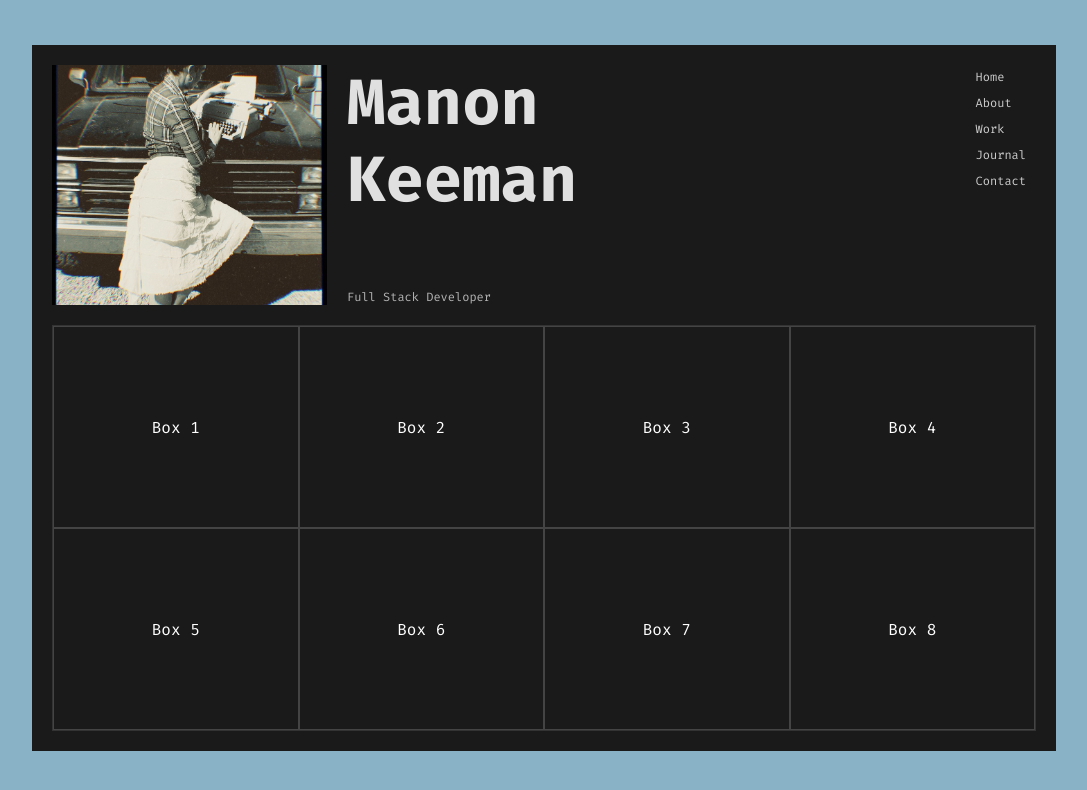
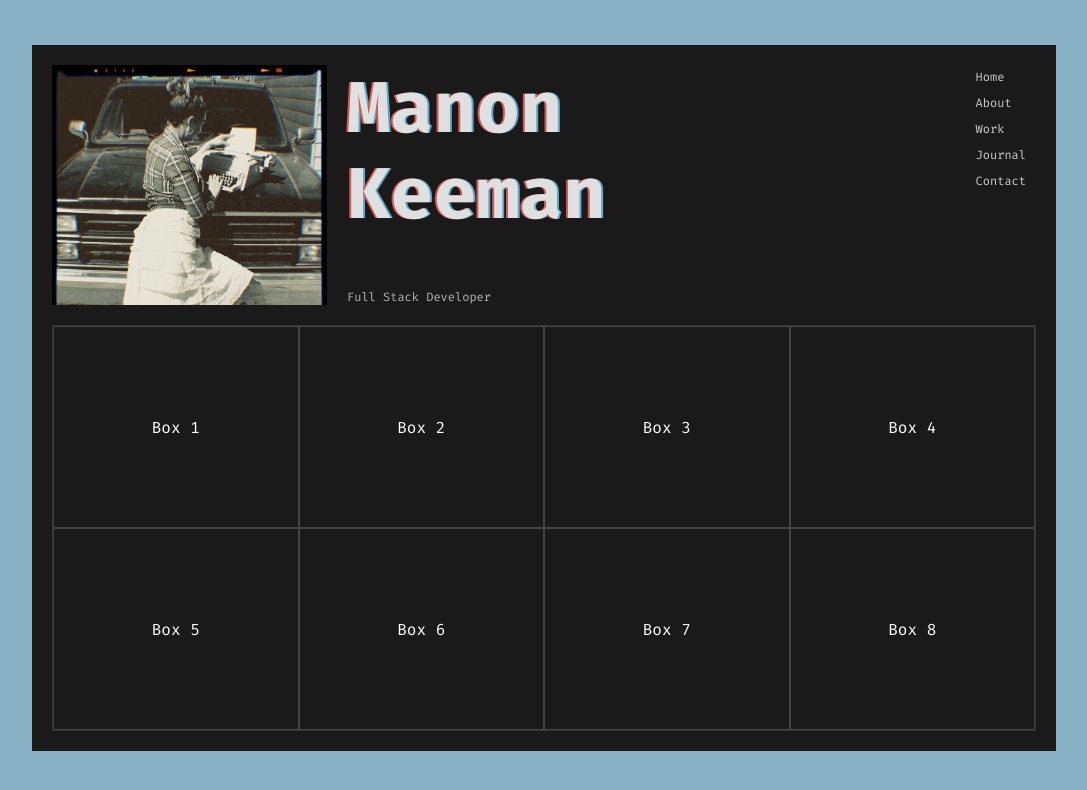
Before and after one commit to manonkeeman/manonkeeman, a React (Vite) app: page / in a window 1280 px wide. Shown: the top 790 px of the page, without its empty margins (96-1183 px from the left). Built offline with nearby package versions, Linux system fonts and the light colour scheme.

Commit message:
style details homepage

```diff
--- a/src/pages/Home.css
+++ b/src/pages/Home.css
@@ -41,6 +41,7 @@ body {
     width: 275px;
     height: 240px;
     object-fit: cover;
+    object-position: top;
 }
 
 .header-content {
@@ -54,10 +55,13 @@ body {
 }
 
 .name-title {
-    font-size: 64px;
+    font-size: 72px;
     font-weight: 700;
     margin: 0;
     line-height: 1.2;
+    text-shadow:
+            -2px 0 #cf5b5b,     /* rode schaduw links */
+            2px 0 #5fa8c1;
 }
 
 .first-name,
@@ -98,7 +102,7 @@ body {
 }
 
 .sidebar-nav ul li a:hover {
-    color: #ffffff;
+    background-color: #ffffff;
     color: #000000;
 }
 
```
